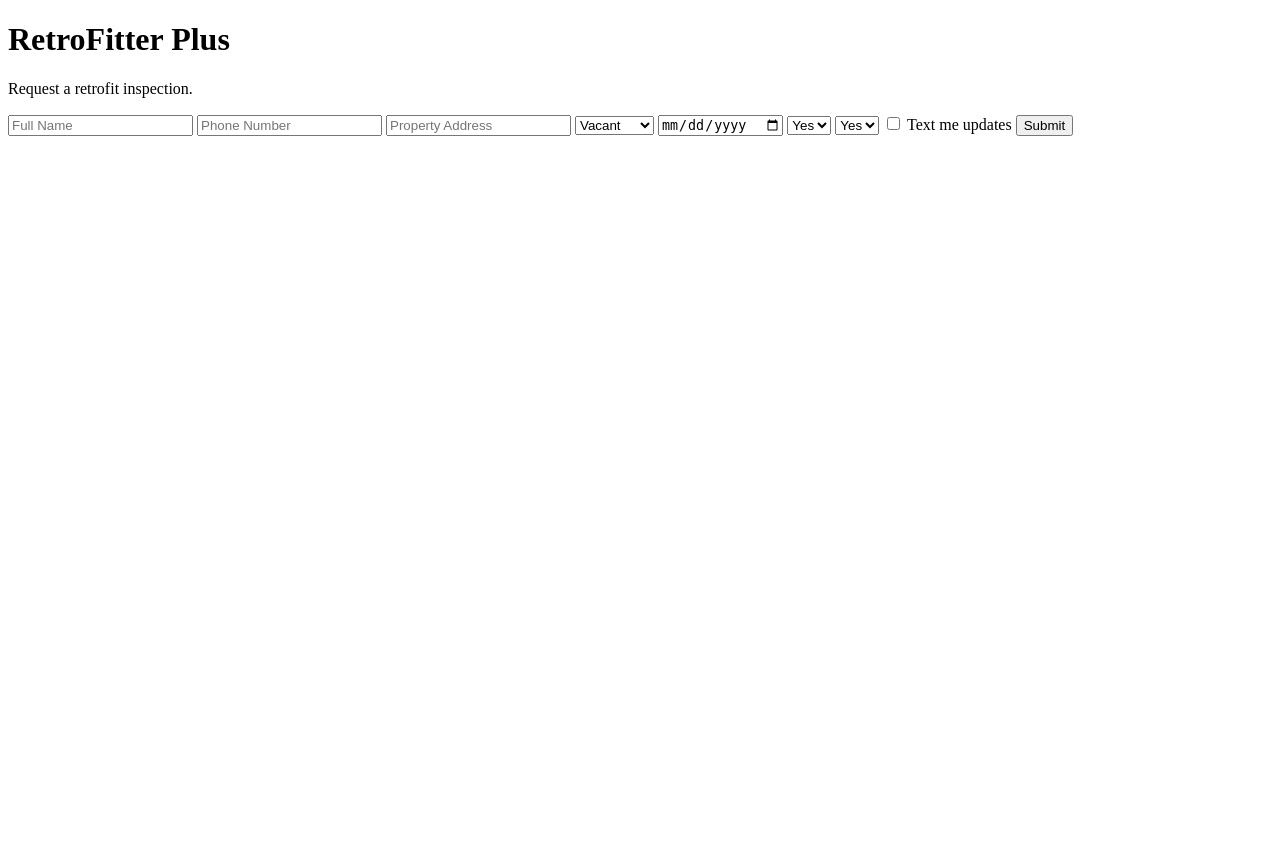
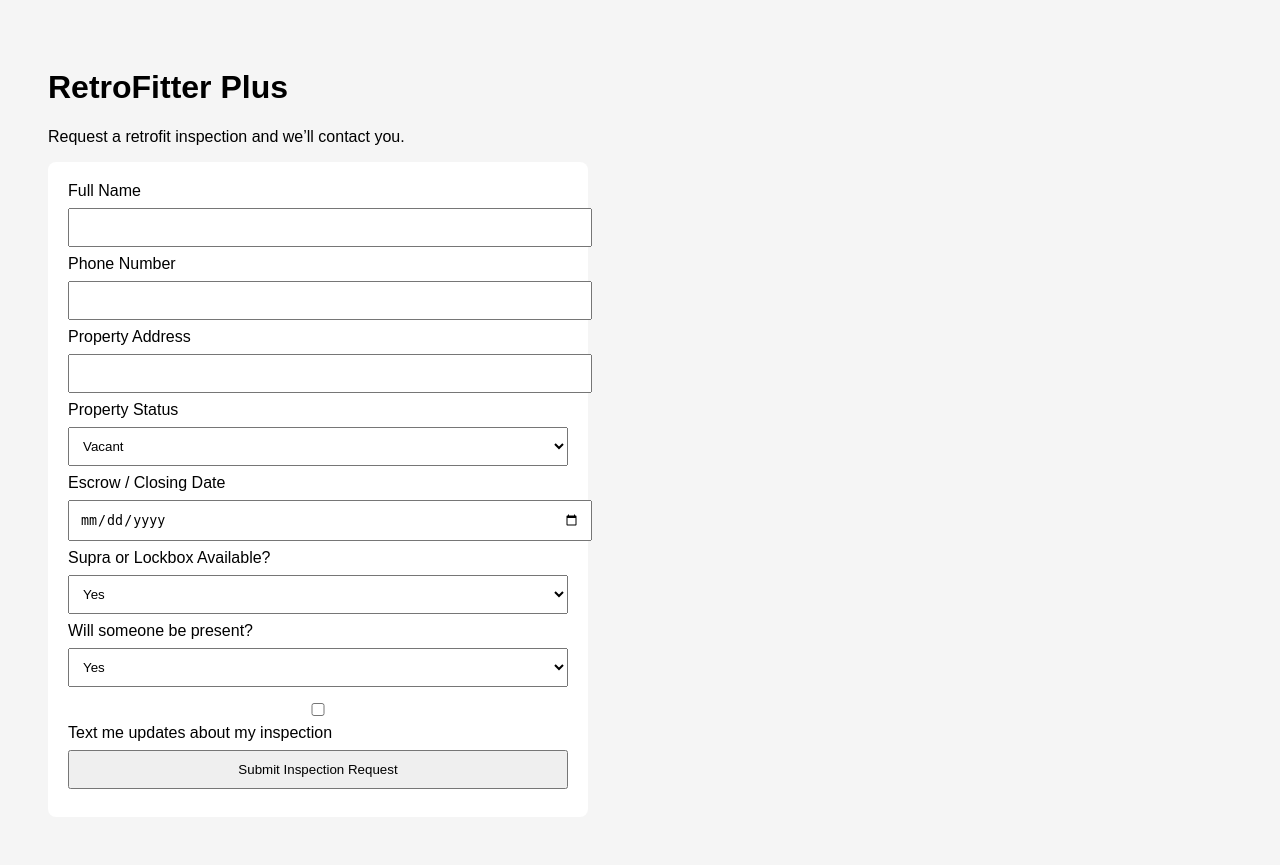
Before and after one commit to enrique6ss/RetroFitter-Plus, a Flask app: page / in a window 1280 px wide. Before the commit the page ends 136 px from the top, so only its background shows below. Run offline with Flask 3, Linux system fonts and the light colour scheme; data that the repository does not hold is empty; some libraries are stand-ins or nearby versions.

Commit message:
Update intake.html

```diff
--- a/templates/intake.html
+++ b/templates/intake.html
@@ -1,42 +1,62 @@
 <!DOCTYPE html>
-<html>
+<html lang="en">
 <head>
+  <meta charset="UTF-8">
   <title>RetroFitter Plus – Inspection Request</title>
+  <meta name="viewport" content="width=device-width, initial-scale=1.0">
+  <link rel="stylesheet" href="/static/styles.css">
 </head>
 <body>
 
+<div class="page">
+  <div class="card">
     <h1>RetroFitter Plus</h1>
-<p>Request a retrofit inspection.</p>
+    <p class="subtitle">
+      Request a retrofit inspection and we’ll contact you.
+    </p>
 
     <form method="POST">
-  <input name="name" placeholder="Full Name" required>
-  <input name="phone" placeholder="Phone Number" required>
-  <input name="address" placeholder="Property Address" required>
 
+      <label>Full Name</label>
+      <input type="text" name="name" required>
+
+      <label>Phone Number</label>
+      <input type="tel" name="phone" required>
+
+      <label>Property Address</label>
+      <input type="text" name="address" required>
+
+      <label>Property Status</label>
       <select name="occupancy">
         <option value="Vacant">Vacant</option>
         <option value="Occupied">Occupied</option>
       </select>
 
+      <label>Escrow / Closing Date</label>
       <input type="date" name="escrow">
 
+      <label>Supra or Lockbox Available?</label>
       <select name="lockbox">
         <option value="Yes">Yes</option>
         <option value="No">No</option>
       </select>
 
+      <label>Will someone be present?</label>
       <select name="meeting">
         <option value="Yes">Yes</option>
         <option value="No">No</option>
       </select>
 
-  <label>
-    <input type="checkbox" name="text_me">
-    Text me updates
-  </label>
+      <div class="checkbox-row">
+        <input type="checkbox" name="text_me" id="text_me">
+        <label for="text_me">Text me updates about my inspection</label>
+      </div>
 
-  <button type="submit">Submit</button>
+      <button type="submit">Submit Inspection Request</button>
+
     </form>
+  </div>
+</div>
 
 </body>
 </html>
```
Lines whose indentation alone changed are shown as unchanged.
